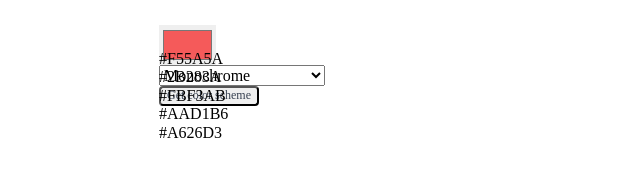
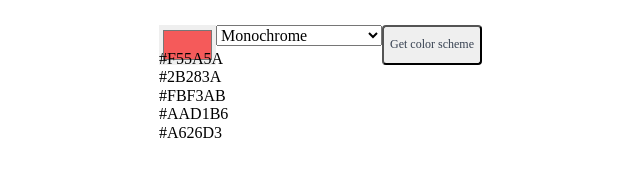
Before and after one commit to MuhammadTurkmen/Color-Scheme-Generator, a website built with Vite: page index.html in a window 1280 px wide. Shown: the whole page, without its empty margins (206-846 px from the left). Built offline with nearby package versions, Linux system fonts and the light colour scheme.

Commit message:
adding display

```diff
--- a/index.css
+++ b/index.css
@@ -24,5 +24,9 @@ button {
     border-radius: 4px;
     font-size: 12px;
     color: var(--gray-700, #374151);
+}
+
+.header-div{
+    display: flex;
 
 }
```
